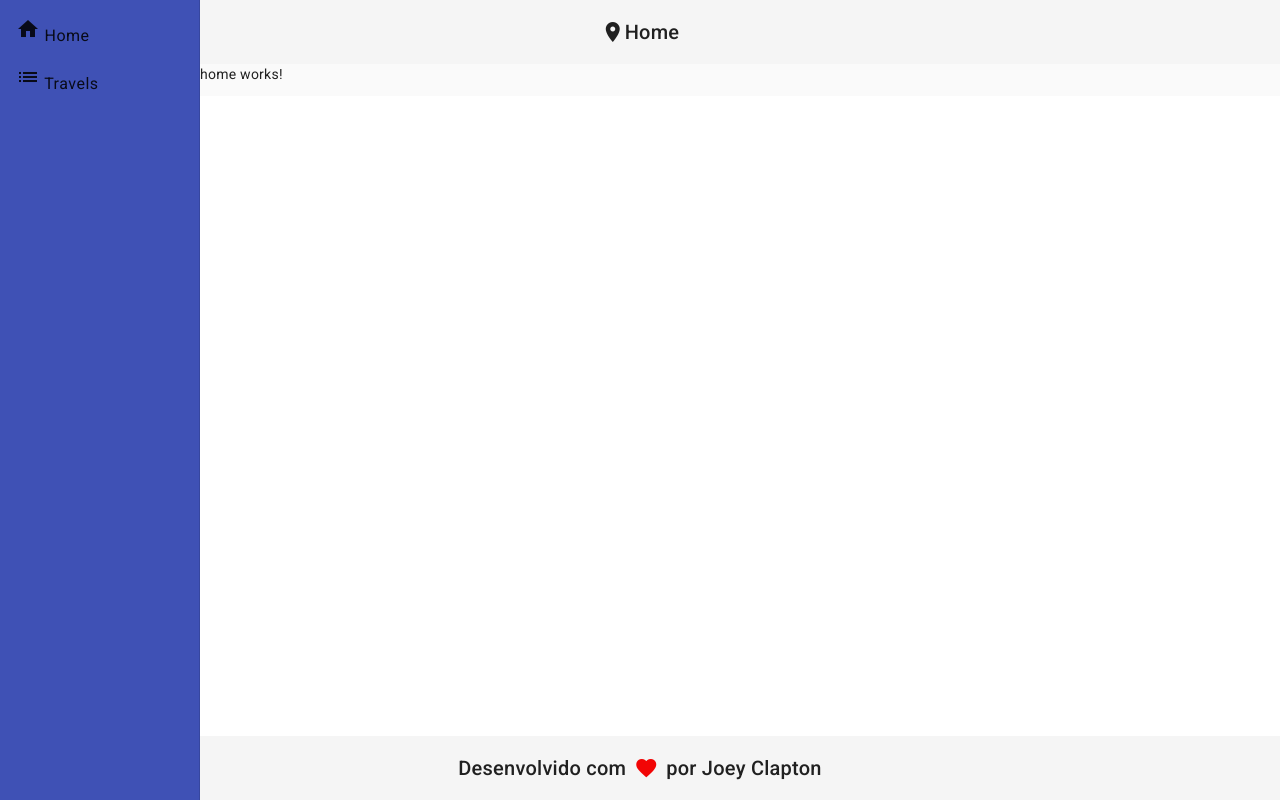
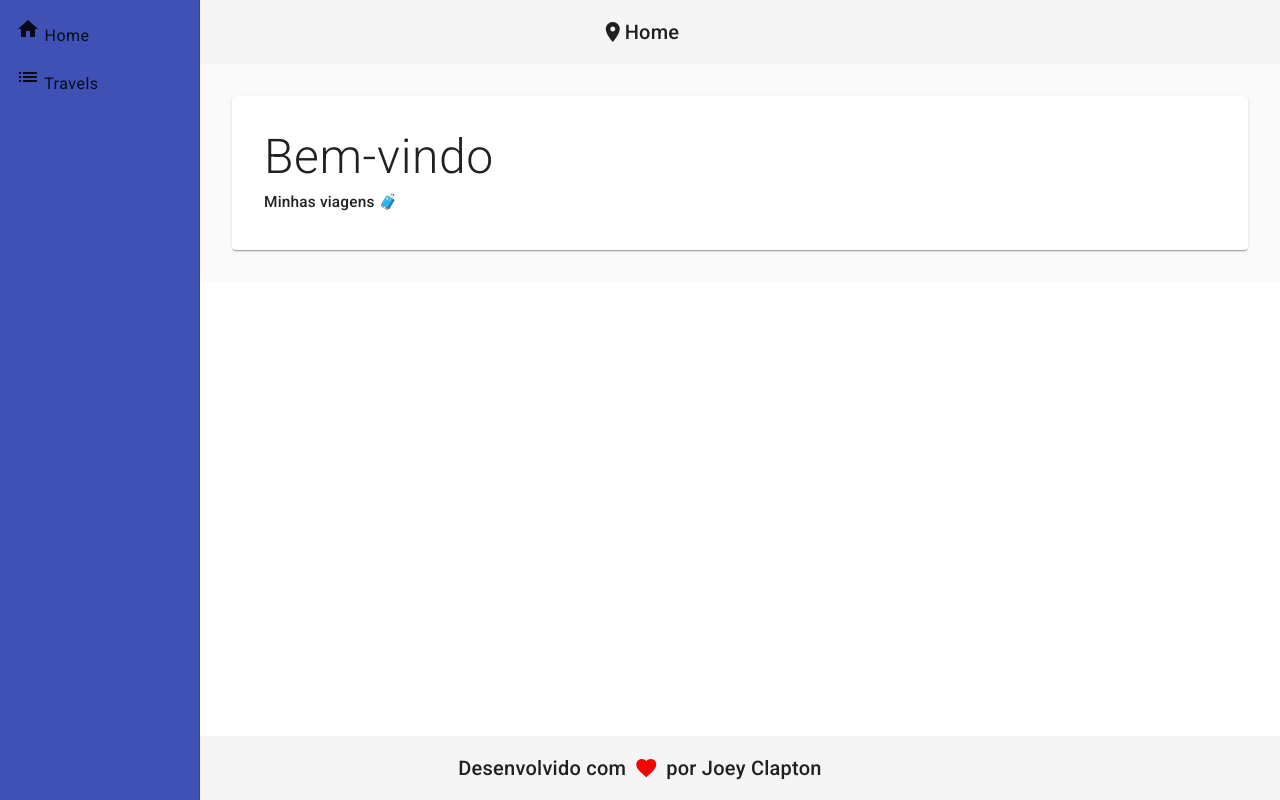
Before and after one commit to joeyclapton/angular-learning, an Angular app in the folder client/: page / in a window 1280 px wide. Built offline with nearby package versions, Linux system fonts and the light colour scheme.

Commit message:
feat: create home component

```diff
--- a/client/src/app/components/templates/sidenav/sidenav.component.html
+++ b/client/src/app/components/templates/sidenav/sidenav.component.html
@@ -11,7 +11,7 @@
       </a>
     </mat-nav-list>
   </mat-sidenav>
-  <mat-sidenav-content>
+  <mat-sidenav-content class="content">
     <app-home />
   </mat-sidenav-content>
 </mat-sidenav-container>
--- a/client/src/app/components/templates/sidenav/sidenav.component.scss
+++ b/client/src/app/components/templates/sidenav/sidenav.component.scss
@@ -2,3 +2,7 @@
   background-color: #3f51b5;
   width: 200px;
 }
+
+.content {
+  padding: 32px;
+}
--- a/client/src/app/views/home/home.component.html
+++ b/client/src/app/views/home/home.component.html
@@ -1 +1,4 @@
-<p>home works!</p>
+<mat-card class="home mat-elevation-z3">
+  <mat-card-title class="title"> Bem-vindo </mat-card-title>
+  <mat-card-title class="description"> Minhas viagens 🧳 </mat-card-title>
+</mat-card>
--- a/client/src/app/views/home/home.component.scss
+++ b/client/src/app/views/home/home.component.scss
@@ -0,0 +1,11 @@
+.home {
+  padding: 32px;
+}
+.title {
+  font-size: 3rem;
+  font-weight: 300;
+  line-height: 1.2;
+}
+.description {
+  font-size: 1.1em;
+}
```
Also changed, not shown: client/src/app/views/home/home.component.ts (+4 -5 lines).
